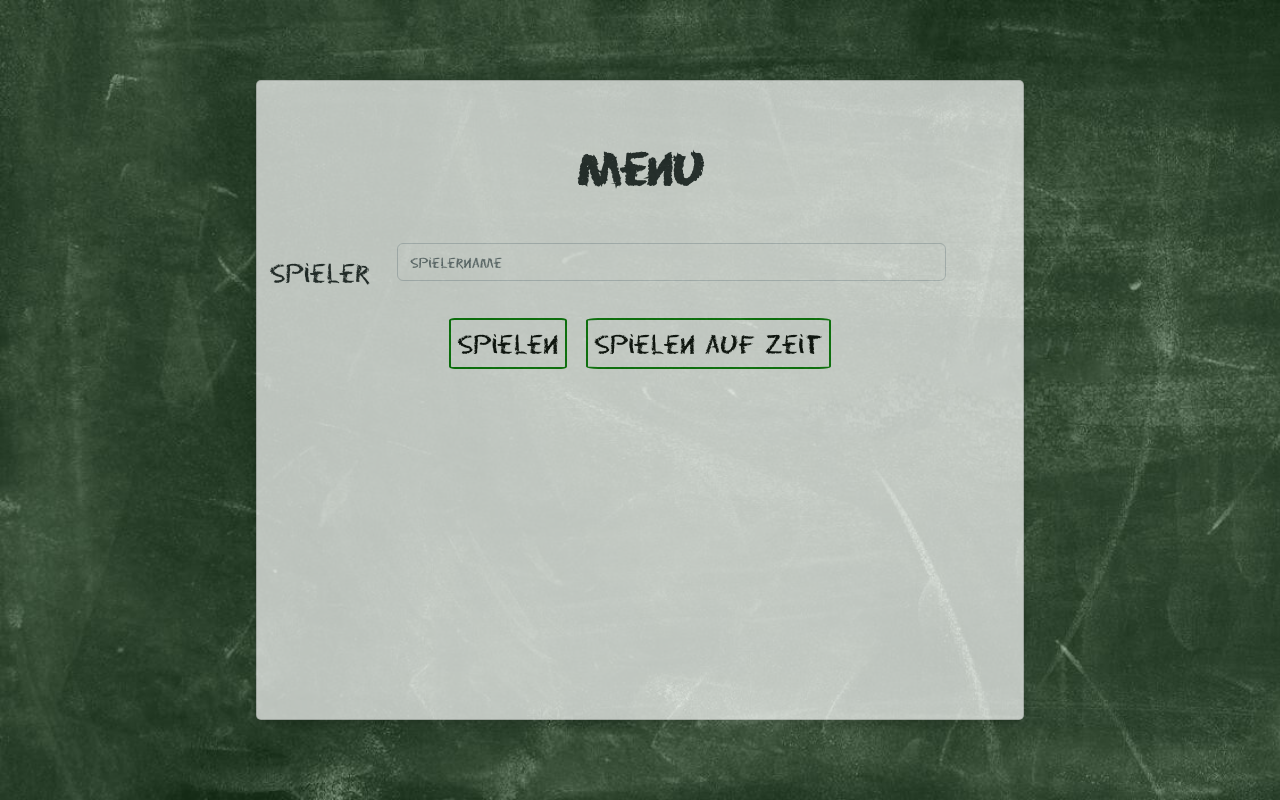
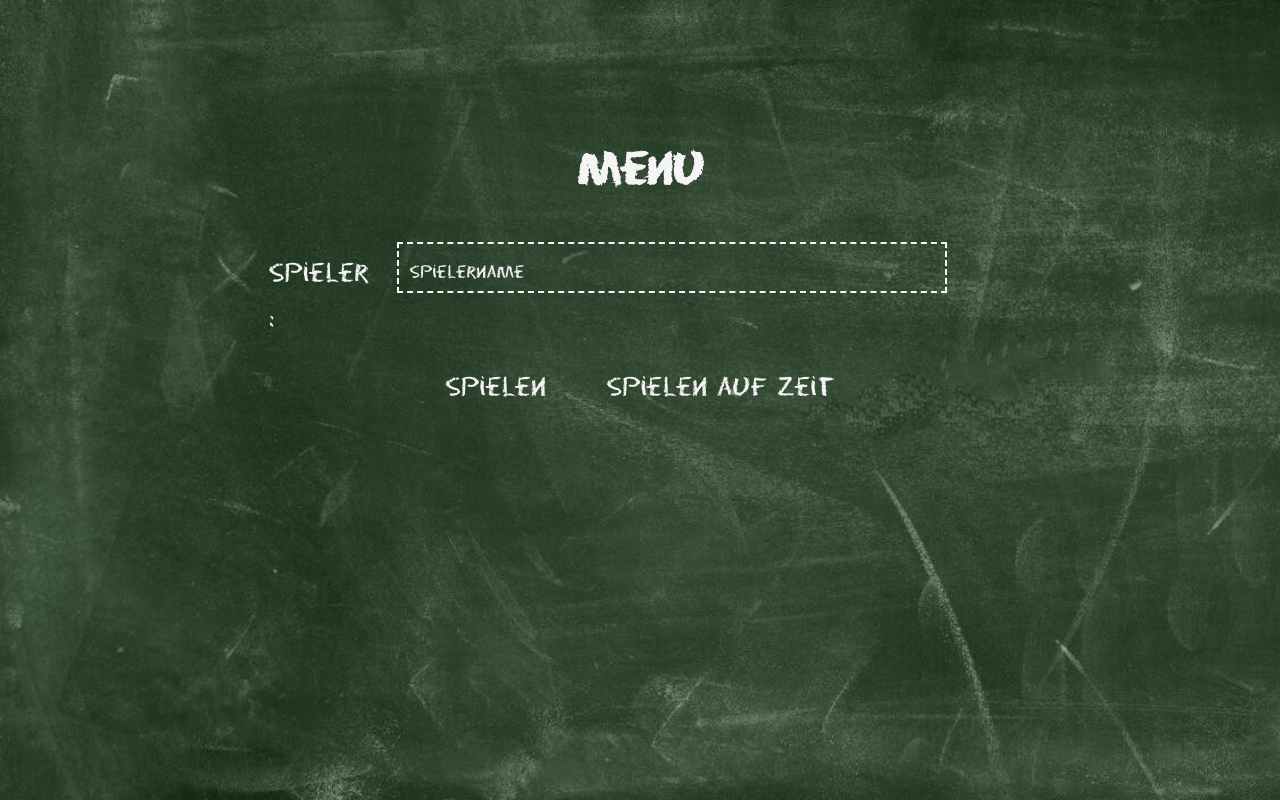
Before and after one commit to Tetoji/Hangman-Projekt, a Django app: page /menue/ in a window 1280 px wide. Run offline with Django 4.2, Linux system fonts and the light colour scheme; some libraries are stand-ins or nearby versions.

Commit message:
Changes Frontend

```diff
--- a/hangmanapp/static/menue.css
+++ b/hangmanapp/static/menue.css
@@ -3,7 +3,7 @@
 }
 
 header {
-  background-color: rgb(95, 53, 53);
+
   display: flex;
   padding-left: 20px;
   box-shadow: 2px 2px 2px rgba(0, 0, 0, 0.1);
@@ -11,17 +11,10 @@ header {
 }
 
 .card {
-  /* display: flex;
-    justify-content: center;
-    align-items: center;
-    text-align: center; */
-
-  box-shadow: 0 4px 8px 0 rgba(0, 0, 0, 0.2);
-  transition: 0.3s;
   width: 60%;
   min-height: 80vh;
-  opacity: 0.7;
-  border-radius: 5px;
+  background: none;
+  border: 0;
   padding: 1vw;
 }
 
@@ -40,12 +33,8 @@ body {
   align-items: center;
   min-height: 100vh;
   font-family: "EraserDust";
-
   font-size: 30px;
-}
-
-.card:hover {
-  box-shadow: 0 8px 16px 0 rgba(0, 0, 0, 0.2);
+  color: whitesmoke;
 }
 
 .container {
@@ -55,19 +44,13 @@ body {
 }
 
 button {
-  border-radius: 5%;
-  background-color: white;
-  color: black;
+  background-color: transparent;
+  color: whitesmoke;
   border-color: green;
-  border-style: solid;
+  border-style:none;
 }
 
 button:hover{
-  border-radius: 5%;
-  background-color: white;
-  color: black;
-  border-color: green;
-  border-style: solid;
   font-size: 35px;
   font-weight: bold;
 }
@@ -78,5 +61,21 @@ button:hover{
 }
 
 .buttons .playOnTimeButton {
-  margin-left: 10px;
+  margin-left: 3vw;
 }
+
+#inputPassword
+{
+  background: transparent;
+  color: whitesmoke;
+  width: 100%;
+  border: 2px;
+  border-style: dashed;
+  padding-left: 2%;
+}
+
+input::placeholder
+{
+  color: whitesmoke;
+  font-size: 20px;
+}
--- a/hangmanapp/templates/hangman_game.html
+++ b/hangmanapp/templates/hangman_game.html
@@ -39,7 +39,7 @@
 
     <div class="stuff">
       <div class="letterInput">
-        <label for="letterInput" style="color: white">Eingabefeld</label>
+        <label for="letterInput" style="color: white">Eingabefeld:</label>
         <input
           type="text"
           id="letterInputField"
--- a/hangmanapp/templates/menue.html
+++ b/hangmanapp/templates/menue.html
@@ -33,10 +33,6 @@
   </head>
 
   <body>
-    <!-- <header>
-        <h1>Menue</h1>
-    </header>-->
-
     <div class="card">
       <div class="container">
         <b>Menu</b>
@@ -44,12 +40,11 @@
 
       <div class="mb-3 row">
         <label for="inputPassword" class="col-sm-2 col-form-label">
-          Spieler
+          Spieler:
         </label>
         <div class="col-sm-9">
           <input
             type="text"
-            class="form-control"
             id="inputPassword"
             minlength="1"
             maxlength="9"
```
Also changed, not shown: hangmanapp/static/game.css (+9 -12 lines).
